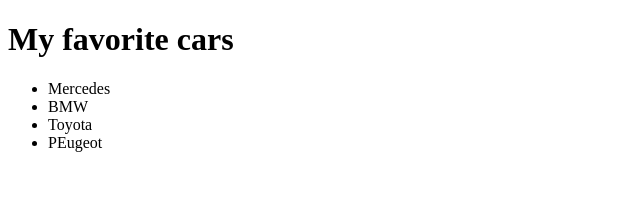
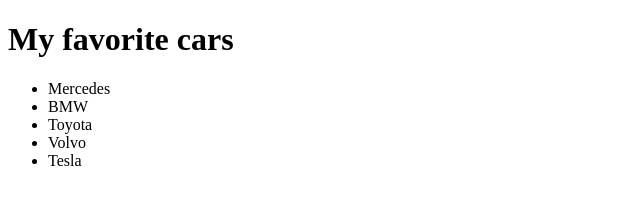
Before and after one commit to ygugur/Test102, a plain HTML site: page index.html in a window 1280 px wide. Shown: the full height of the page, 0-640 px from the left. Drawn offline with Linux system fonts and the light colour scheme.

Commit message:
third commit

```diff
--- a/index.html
+++ b/index.html
@@ -12,7 +12,9 @@
       <li>Mercedes</li>
       <li>BMW</li>
       <li>Toyota</li>
-      <li>PEugeot</li>
+
+      <li>Volvo</li>
+      <li>Tesla</li>
 
 
 
```
